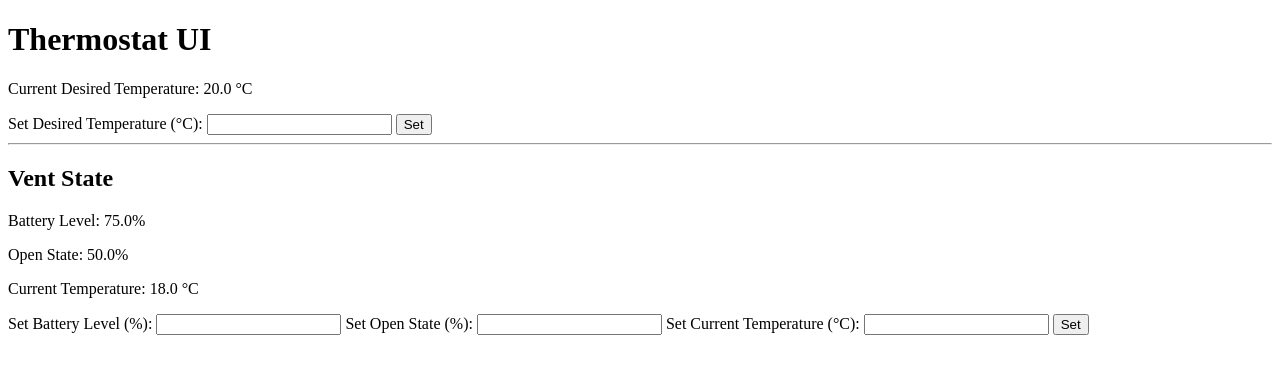
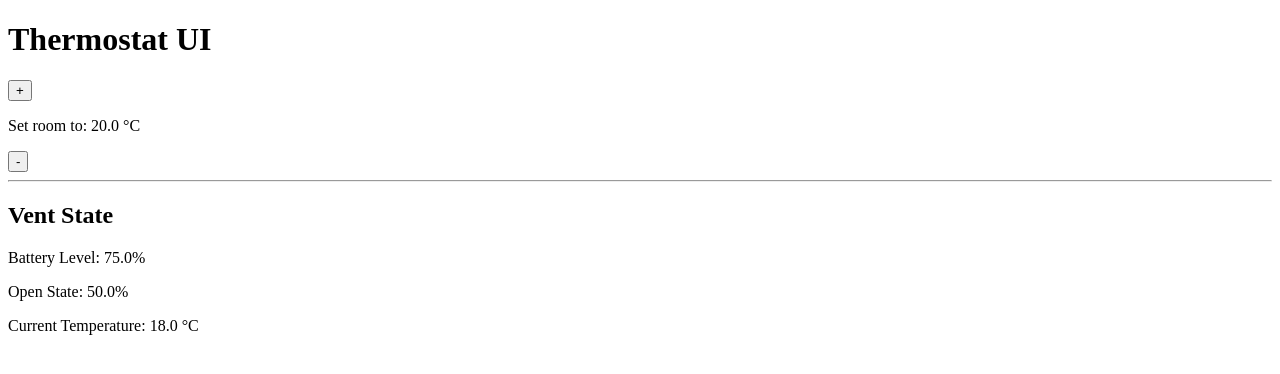
Before and after one commit to abbykchan/capstone, a Flask app: page / in a window 1280 px wide. Shown: the top 374 px of the page. Run offline with Flask 3, Linux system fonts and the light colour scheme.

Commit message:
Update endpoints

```diff
--- a/thermometer-ui/app.py
+++ b/thermometer-ui/app.py
@@ -1,4 +1,4 @@
-from flask import Flask, render_template, request, jsonify
+from flask import Flask, render_template, request, jsonify, redirect, url_for
 
 app = Flask(__name__)
 
@@ -8,7 +8,7 @@ desired_temperature = 20.0
 # Placeholder values for vent's state
 vent_battery_level = 75.0
 vent_open_state = 50.0
-vent_current_temperature = 18.0  # Placeholder, replace with actual logic to get temperature
+vent_current_temperature = 18.0
 
 @app.route('/')
 def home():
@@ -17,10 +17,9 @@ def home():
                            vent_open_state=vent_open_state,
                            vent_current_temperature=vent_current_temperature)
 
-@app.route('/customize_vent_state', methods=['PATCH'])
-def customize_vent_state():
+@app.route('/set_vent_state', methods=['POST'])
+def set_vent_state():
     global vent_battery_level, vent_open_state, vent_current_temperature
-    # Assuming the UI provides the vent's state details through a PATCH request
     vent_battery_level = float(request.form.get('vent_battery_level'))
     vent_open_state = float(request.form.get('vent_open_state'))
     vent_current_temperature = float(request.form.get('vent_current_temperature'))
@@ -32,24 +31,21 @@ def customize_vent_state():
         'vent_current_temperature': vent_current_temperature
     })
 
-@app.route('/set_desired_temperature', methods=['POST'])
-def set_desired_temperature():
+@app.route('/increment_desired_temperature', methods=['POST'])
+def increment_desired_temperature():
     global desired_temperature
-    new_temperature = float(request.form.get('new_temperature'))
-    desired_temperature = new_temperature
-    return jsonify({'success': True, 'desired_temperature': desired_temperature})
+    desired_temperature += 1
+    return redirect(url_for('home'))
+
+@app.route('/decrement_desired_temperature', methods=['POST'])
+def decrement_desired_temperature():
+    global desired_temperature
+    desired_temperature -= 1
+    return redirect(url_for('home'))
 
 @app.route('/get_vent_open_state', methods=['GET'])
 def get_vent_open_state():
     return jsonify({'vent_open_state': vent_open_state})
 
 if __name__ == '__main__':
-    app.run(debug=True, port=8080)
-
-# Flask UI receives the vent's current battery level (%), open state (%), and the current temperature of the room it's in (Celsius) [vent changes this through a PATCH request]
-
-# Flask UI lets the user customize the desired temperature of the vent's room, but that information is only used for calculation
-
-# Flask UI provides what the vent's open state should be set to (%) [vent does this through aPOST request]
-# We'll consider the case of winter, where the heater is turned on
-# The open state is calculated as: 100% if the current temperature < desired temperature, 0% if the current temperature > desired temperature
+    app.run(debug=True, host="::", port=8080)
--- a/thermometer-ui/templates/index.html
+++ b/thermometer-ui/templates/index.html
@@ -9,12 +9,15 @@
   <body>
     <h1>Thermostat UI</h1>
 
-    <p>Current Desired Temperature: {{ desired_temperature }} °C</p>
-
-    <form action="/set_desired_temperature" method="post">
-      <label for="new_temperature">Set Desired Temperature (°C):</label>
-      <input type="number" name="new_temperature" step="0.1" required />
-      <button type="submit">Set</button>
+    <form action="/increment_desired_temperature" method="post">
+      <button type="submit">+</button>
+    </form>
+    <p>
+      Set room to:
+      <span id="desiredTemperature">{{ desired_temperature }}</span> °C
+    </p>
+    <form action="/decrement_desired_temperature" method="post">
+      <button type="submit">-</button>
     </form>
 
     <hr />
@@ -23,33 +26,5 @@
     <p>Battery Level: {{ vent_battery_level }}%</p>
     <p>Open State: {{ vent_open_state }}%</p>
     <p>Current Temperature: {{ vent_current_temperature }} °C</p>
-
-    <!-- Use JavaScript to send a PATCH request -->
-    <script>
-      function sendPatchRequest() {
-        const formData = new FormData(document.getElementById("patchForm"));
-
-        fetch("/customize_vent_state", {
-          method: "PATCH",
-          body: formData,
-        })
-          .then((response) => response.json())
-          .then((data) => console.log(data))
-          .catch((error) => console.error("Error:", error));
-      }
-    </script>
-
-    <!-- Assume the vent can customize its state through a PATCH request -->
-    <form id="patchForm">
-      <label for="vent_battery_level">Set Battery Level (%):</label>
-      <input type="number" name="vent_battery_level" step="1" />
-      <label for="vent_open_state">Set Open State (%):</label>
-      <input type="number" name="vent_open_state" step="1" />
-      <label for="vent_current_temperature"
-        >Set Current Temperature (°C):</label
-      >
-      <input type="number" name="vent_current_temperature" step="0.1" />
-      <button type="button" onclick="sendPatchRequest()">Set</button>
-    </form>
   </body>
 </html>
```
Also changed, not shown: 3 other files.
